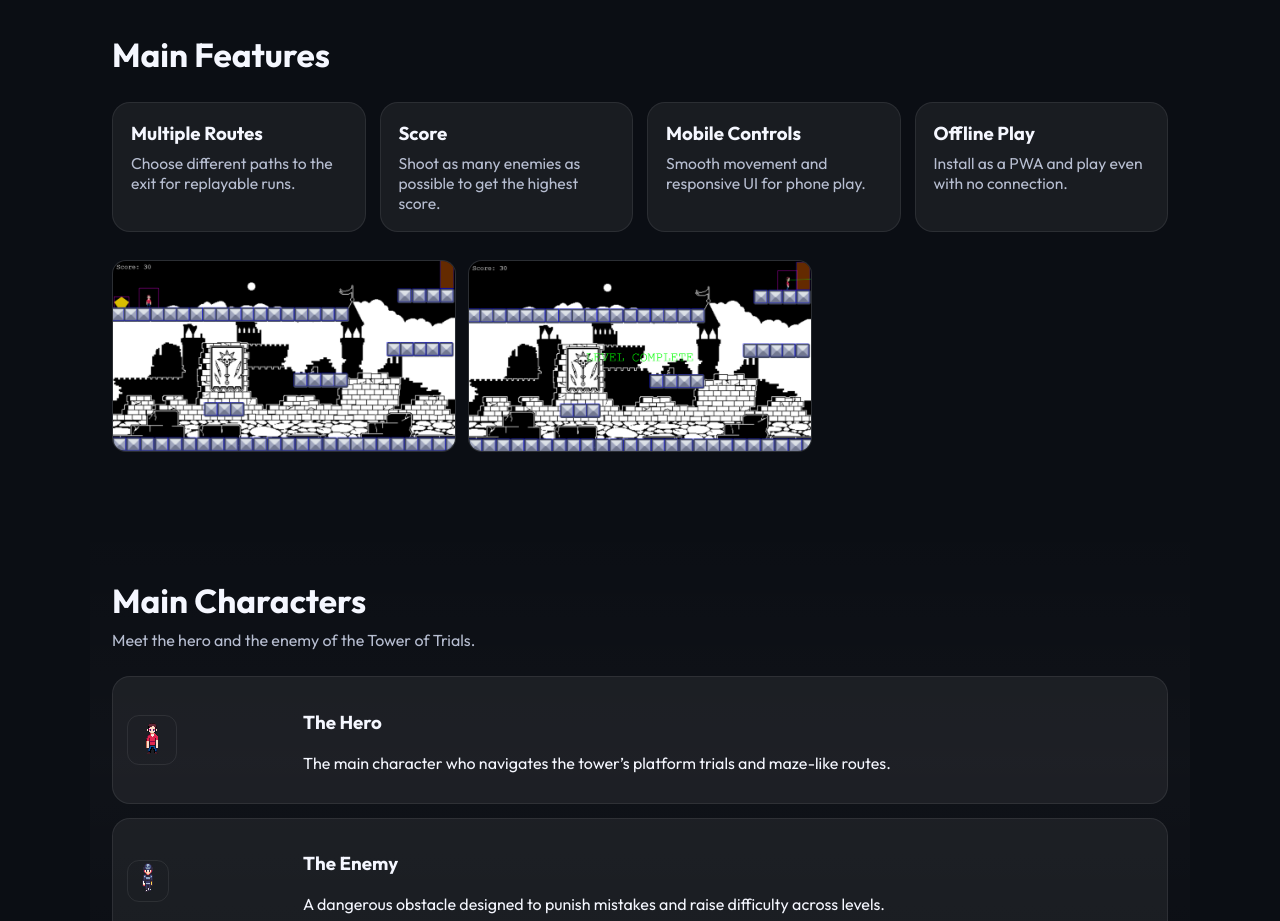
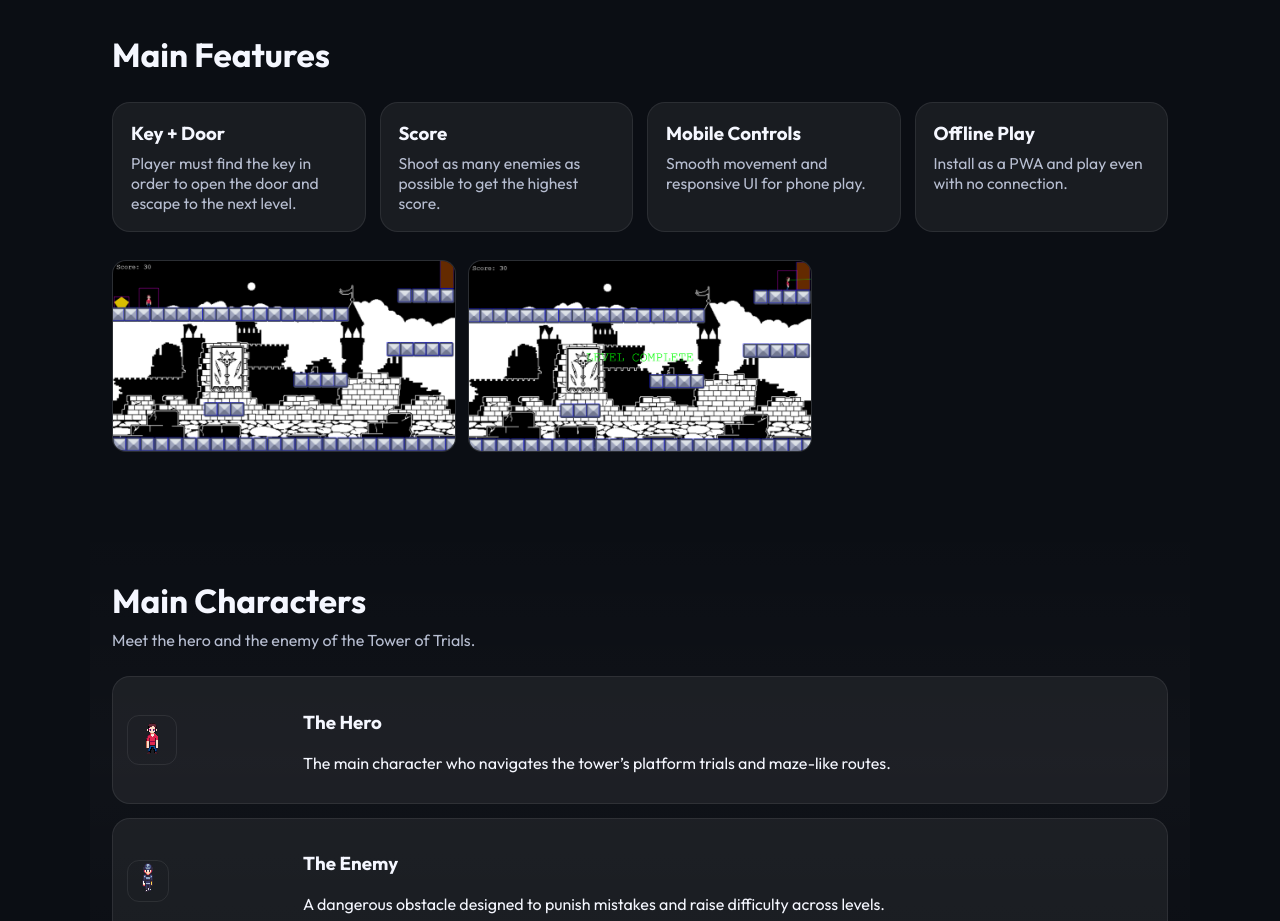
Before and after one commit to edgarg7/maze-game-website, a plain HTML site: page index.html in a window 1280 px wide. Shown: the part 1120-2041 px from the top of the page. Drawn offline with Linux system fonts and the light colour scheme.

Commit message:
updated features

```diff
--- a/index.html
+++ b/index.html
@@ -100,8 +100,8 @@
 
       <div class="features">
         <article class="feature-card">
-          <h3>Multiple Routes</h3>
-          <p>Choose different paths to the exit for replayable runs.</p>
+          <h3>Key + Door</h3>
+          <p>Player must find the key in order to open the door and escape to the next level.</p>
         </article>
         <article class="feature-card">
           <h3>Score</h3>
```
